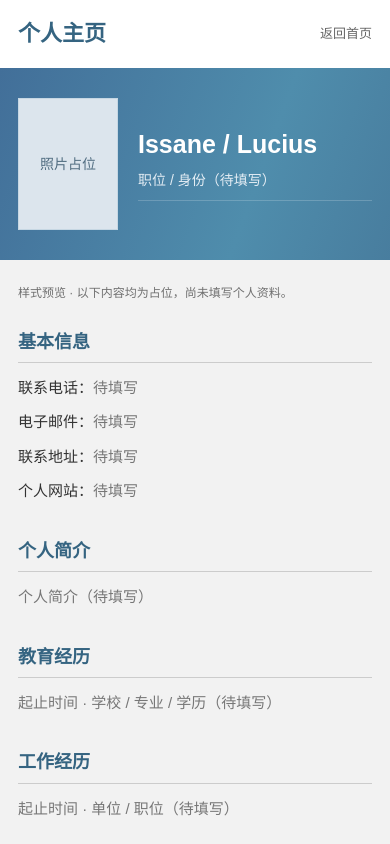
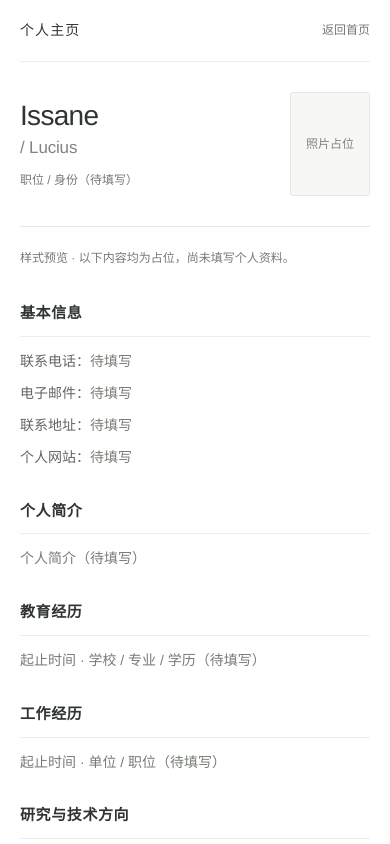
Before and after one commit to IssaneRen/TRPGAudioHelper, a React (Vite) app: page /profile in a window 390 px wide. Shown: the top 844 px of the page. Built offline with nearby package versions, Linux system fonts and the light colour scheme.

Commit message:
简化个人页配色与照片姓名排版

```diff
--- a/src/pages/PersonalSite/PersonalProfile.tsx
+++ b/src/pages/PersonalSite/PersonalProfile.tsx
@@ -25,7 +25,7 @@ export default function PersonalProfile() {
       <header className="profile-preview-banner">
         <div className="profile-preview-width profile-preview-identity">
           {profile.photo ? <img src={profile.photo} alt="个人照片" className="profile-preview-photo" /> : <div className="profile-preview-photo profile-preview-photo-placeholder">照片占位</div>}
-          <div className="profile-preview-name"><h1>{profile.name} / {profile.alias}</h1><p>{profile.role || "职位 / 身份（待填写）"}</p></div>
+          <div className="profile-preview-name"><h1>{profile.name} <span>/ {profile.alias}</span></h1><p>{profile.role || "职位 / 身份（待填写）"}</p></div>
         </div>
       </header>
       <div className="profile-preview-width profile-preview-content">
--- a/src/pages/PersonalSite/profile-preview.css
+++ b/src/pages/PersonalSite/profile-preview.css
@@ -1,54 +1,53 @@
-.profile-preview { min-height: 100dvh; background: #f2f2f2; color: #333; font-family: Arial, "Microsoft YaHei", "PingFang SC", sans-serif; font-size: 15px; line-height: 1.9; color-scheme: light; }
+.profile-preview { min-height: 100dvh; background: #fff; color: #303433; font-family: "Helvetica Neue", "PingFang SC", "Microsoft YaHei", sans-serif; font-size: 14px; line-height: 1.85; color-scheme: light; }
 .profile-preview * { box-sizing: border-box; }
 .profile-preview :is(h1, h2, h3, p, dl, dd) { margin: 0; }
 .profile-preview :is(h1, h2, h3) { font-family: inherit; letter-spacing: normal; }
-.profile-preview a { color: #356481; text-decoration: none; }
-.profile-preview a:hover { text-decoration: underline; }
-.profile-preview a:focus-visible { outline: 2px solid #356481; outline-offset: 4px; }
-.profile-preview-width { width: min(960px, calc(100% - 48px)); margin: 0 auto; }
-.profile-preview-masthead { background: #fff; }
-.profile-preview-masthead > div { min-height: 88px; display: flex; align-items: center; justify-content: space-between; gap: 24px; }
-.profile-preview-masthead a:first-child { font-size: 26px; font-weight: 600; }
-.profile-preview-masthead a:last-child { font-size: 13px; color: #666; }
-.profile-preview-banner { background: linear-gradient(110deg, #426f99 0%, #4f8dac 65%, #487d9e 100%); color: #fff; }
-.profile-preview-identity { display: flex; align-items: center; gap: 30px; min-height: 238px; padding: 24px 20px; }
-.profile-preview-photo { width: 142px; height: 188px; flex-shrink: 0; object-fit: cover; }
-.profile-preview-photo-placeholder { display: flex; align-items: center; justify-content: center; border: 1px solid #c6d7e3; background: #dce5ed; color: #516d81; font-size: 14px; }
-.profile-preview-name { width: min(500px, 100%); min-width: 0; padding-bottom: 6px; border-bottom: 1px solid #ffffff30; }
-.profile-preview-name h1 { font-size: 36px; font-weight: 600; line-height: 1.4; margin-bottom: 5px; overflow-wrap: anywhere; }
-.profile-preview-name p { font-size: 18px; color: #e4edf4; }
-.profile-preview-content { padding: 22px 0 42px; }
-.profile-preview-notice { font-size: 12px; color: #707070; margin-bottom: 20px !important; }
-.profile-preview-content section { margin-bottom: 32px; }
+.profile-preview a { color: inherit; text-decoration: none; }
+.profile-preview a:hover { text-decoration: underline; text-underline-offset: 4px; }
+.profile-preview a:focus-visible { outline: 2px solid #555; outline-offset: 4px; }
+.profile-preview-width { width: min(820px, calc(100% - 64px)); margin: 0 auto; }
+.profile-preview-masthead > div { min-height: 76px; display: flex; align-items: center; justify-content: space-between; gap: 24px; border-bottom: 1px solid #ededeb; }
+.profile-preview-masthead a:first-child { font-size: 14px; font-weight: 500; letter-spacing: .08em; }
+.profile-preview-masthead a:last-child { font-size: 12px; color: #757975; }
+.profile-preview-banner { background: #fff; }
+.profile-preview-identity { display: flex; align-items: center; justify-content: space-between; gap: 40px; padding: 42px 0 36px; border-bottom: 1px solid #e7e8e5; }
+.profile-preview-photo { order: 2; width: 104px; height: 132px; flex-shrink: 0; object-fit: cover; border-radius: 3px; }
+.profile-preview-photo-placeholder { display: flex; align-items: center; justify-content: center; border: 1px solid #e7e8e5; background: #f7f7f5; color: #81857f; font-size: 12px; }
+.profile-preview-name { min-width: 0; }
+.profile-preview-name h1 { font-size: 34px; font-weight: 500; line-height: 1.35; margin-bottom: 12px; letter-spacing: -.025em; overflow-wrap: anywhere; }
+.profile-preview-name h1 span { color: #81857f; font-weight: 400; font-size: .68em; letter-spacing: -.01em; }
+.profile-preview-name p { font-size: 14px; color: #757975; }
+.profile-preview-content { padding: 24px 0 48px; }
+.profile-preview-notice { font-size: 12px; color: #757975; margin-bottom: 30px !important; }
+.profile-preview-content section { margin-bottom: 28px; }
 .profile-preview-content section:last-child { margin-bottom: 0; }
-.profile-preview-content h2 { font-size: 18px; font-weight: 600; color: #356481; border-bottom: 1px solid #ccc; padding-bottom: 3px; margin-bottom: 11px; }
-.profile-preview-content h3 { font-size: 15px; font-weight: 600; }
+.profile-preview-content h2 { font-size: 15px; font-weight: 600; color: #303433; border-bottom: 1px solid #ededeb; padding-bottom: 9px; margin-bottom: 12px; letter-spacing: .04em; }
+.profile-preview-content h3 { font-size: 14px; font-weight: 600; }
 .profile-preview-content article { margin-bottom: 16px; }
-.profile-preview-content ul { list-style: disc; padding-left: 24px; margin: 0; }
+.profile-preview-content ul { list-style: disc; padding-left: 22px; margin: 0; }
 .profile-preview-content li { padding: 3px 0; }
-.profile-preview-info { display: grid; grid-template-columns: repeat(2, minmax(0, 1fr)); gap: 2px 36px; }
+.profile-preview-info { display: grid; grid-template-columns: repeat(2, minmax(0, 1fr)); gap: 6px 36px; }
 .profile-preview-info > div { display: flex; min-width: 0; }
-.profile-preview-info dt { flex-shrink: 0; }
+.profile-preview-info dt { flex-shrink: 0; color: #626761; }
 .profile-preview-info dd { overflow-wrap: anywhere; }
-.profile-placeholder { color: #777; }
-.profile-preview-footer { border-top: 1px solid #ddd; color: #777; font-size: 12px; }
-.profile-preview-footer > div { display: flex; flex-wrap: wrap; justify-content: space-between; gap: 8px 20px; padding: 20px 0; }
+.profile-placeholder { color: #777c75; }
+.profile-preview-footer { color: #757975; font-size: 11px; }
+.profile-preview-footer > div { display: flex; flex-wrap: wrap; justify-content: space-between; gap: 8px 20px; padding: 20px 0 28px; border-top: 1px solid #ededeb; }
 .profile-preview-footer a { color: inherit; }
 @media (max-width: 600px) {
-  .profile-preview-width { width: calc(100% - 36px); }
-  .profile-preview-masthead > div { min-height: 68px; }
-  .profile-preview-masthead a:first-child { font-size: 22px; }
-  .profile-preview-identity { gap: 20px; padding: 24px 0; min-height: 192px; }
-  .profile-preview-photo { width: 100px; height: 132px; }
-  .profile-preview-name h1 { font-size: 25px; }
-  .profile-preview-name p { font-size: 14px; }
+  .profile-preview-width { width: calc(100% - 40px); }
+  .profile-preview-masthead > div { min-height: 62px; }
+  .profile-preview-identity { gap: 20px; padding: 30px 0; }
+  .profile-preview-photo { width: 80px; height: 104px; }
+  .profile-preview-name h1 { font-size: 28px; margin-bottom: 9px; }
+  .profile-preview-name h1 span { display: block; margin-top: 3px; font-size: 17px; }
+  .profile-preview-name p { font-size: 12px; }
   .profile-preview-info { grid-template-columns: minmax(0, 1fr); gap: 6px; }
-  .profile-preview-content section { margin-bottom: 28px; }
+  .profile-preview-content { padding-top: 20px; }
+  .profile-preview-content section { margin-bottom: 26px; }
 }
 @media print {
   .profile-preview { background: white; font-size: 11pt; }
   .profile-preview-masthead, .profile-preview-footer { display: none; }
-  .profile-preview-banner { background: white; color: #333; }
-  .profile-preview-name p { color: #666; }
   .profile-preview-content section { break-inside: avoid; }
 }
```
Also changed, not shown: 1 other file (tests, documents, lock files or other folders).
